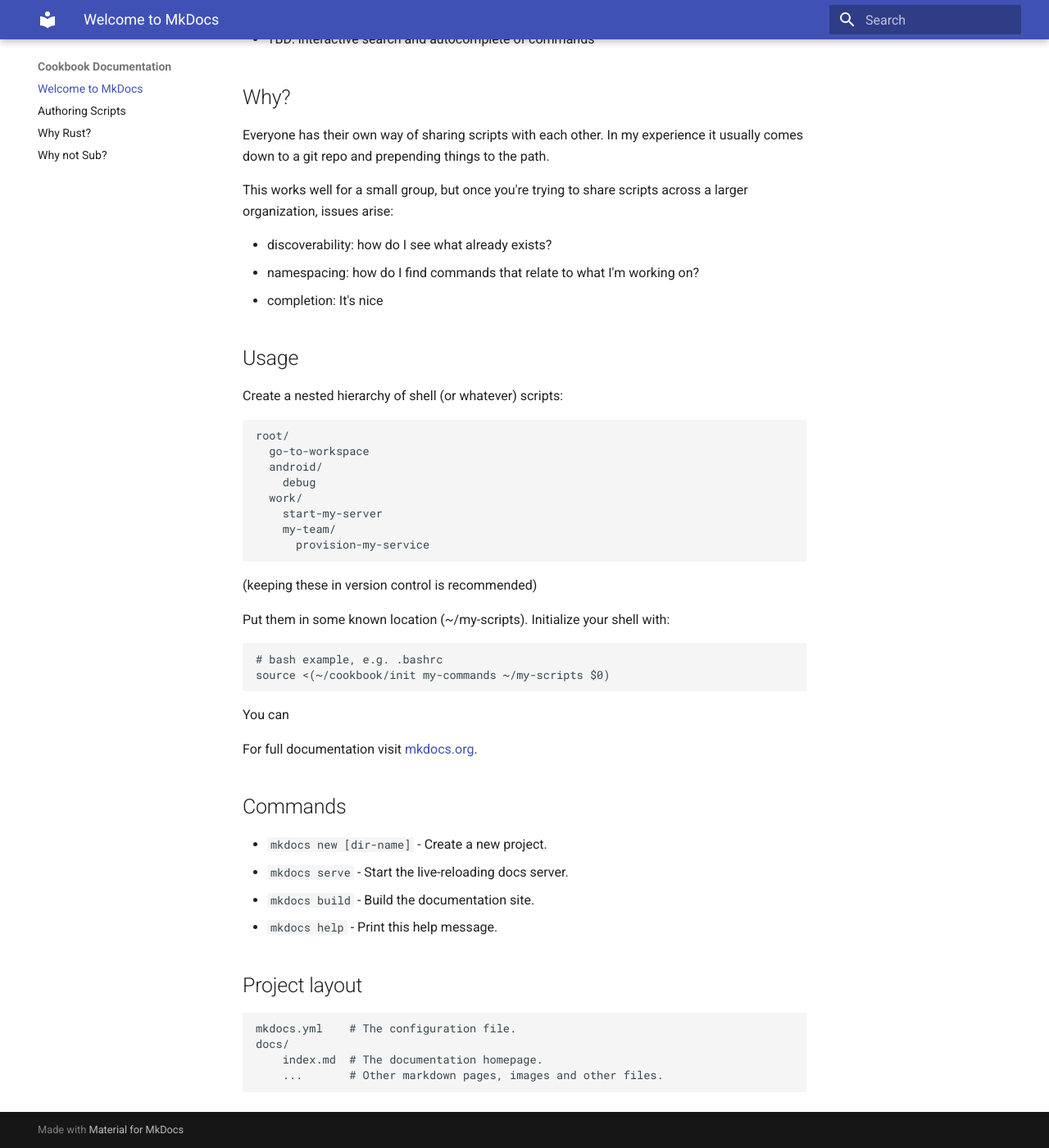
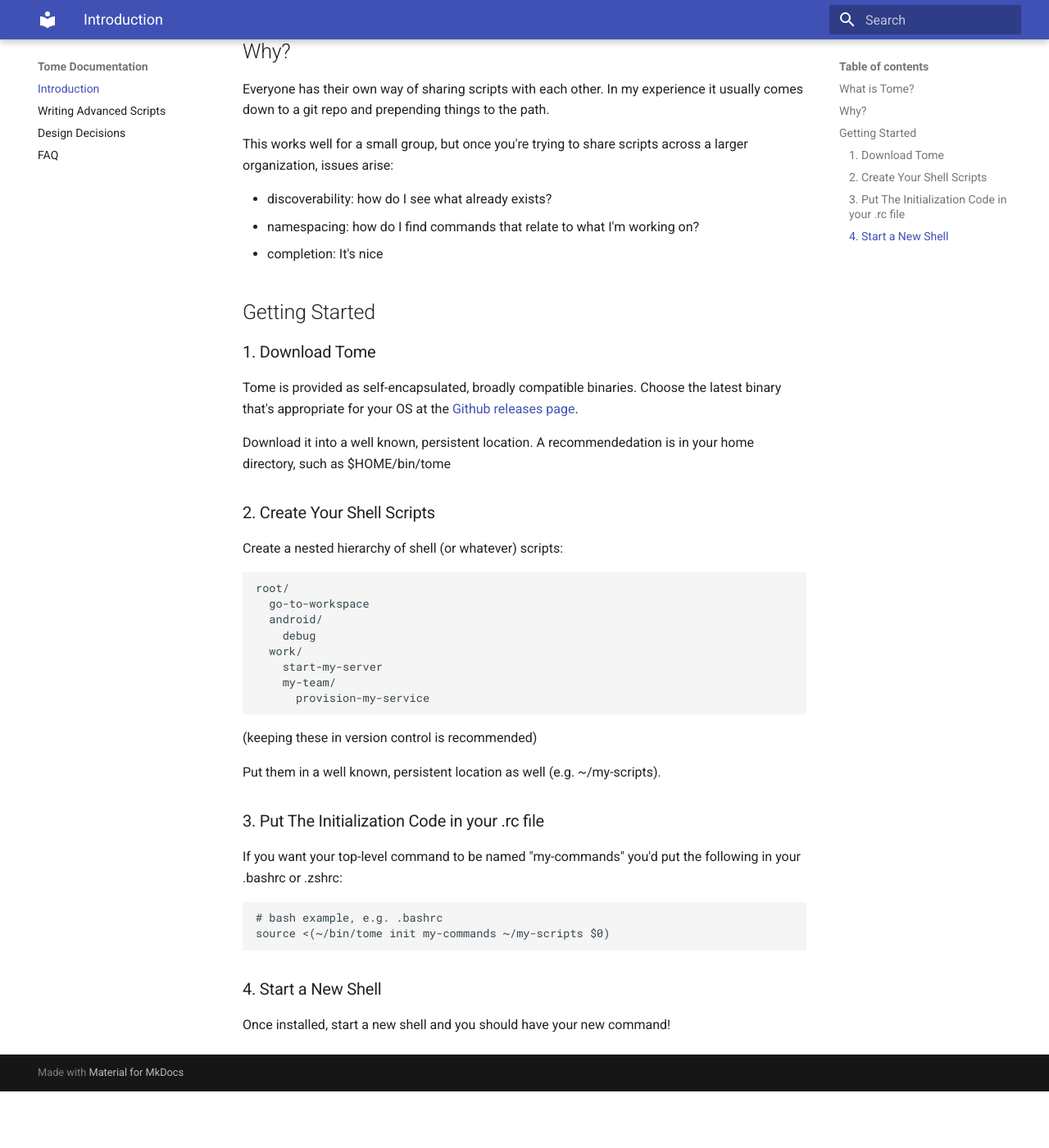
Before and after one commit to toumorokoshi/tome, an MkDocs documentation site: the page built from docs/index.md, in a window 1280 px wide and 1400 px high, scrolled down 859 px. Shown: the whole window at 82% size. Built offline with MkDocs 1.6.1 and Material for MkDocs 9.7.7, drawn with Linux system fonts in a browser that asks for light colours; after the commit the page ends 2190 px from its top, so only the background shows below that; some of the changed text lies outside the part shown.

Commit message:
Rename to tome, improve docs.
Adding hooks for readthedocs integration.

````diff
--- /dev/null
+++ b/.readthedocs.yml
@@ -0,0 +1 @@
+requirements_file: docs/requirements.txt
--- a/Cargo.toml
+++ b/Cargo.toml
@@ -1,5 +1,5 @@
 [package]
-name = "cookbook"
+name = "tome"
 version = "0.1.0"
 authors = ["Yusuke Tsutsumi <yusuke@tsutsumi.io>"]
 edition = "2018"
--- a/docs/authoring-scripts.md
+++ b/docs/authoring-scripts.md
@@ -1,4 +1,4 @@
-# Authoring Scripts
+# Writing Advanced Scripts
 
 Any standard script executable by your shell is supported as is: just put it into the directory hierarchy and you're ready to go.
 
@@ -12,4 +12,16 @@
 
     cb dir_example foo s
 
-Will result in the following being executed ()
+Will result in the following being executed:
+
+    ./examples/dir_example/foo s --complete
+
+Completion should return options for the last argument. More complex completion semantics, such as those offered by zsh, are not current available.
+
+You can see an example (here)[https://github.com/toumorokoshi/tome/blob/master/example/file_example] for more details.
+
+## SOURCE vs executed.
+
+If you want to write a script that modifies your current shell (e.g. navigate to a directory or set environment variables), you can author a script with "# SOURCE" as the first line. In this situation, if the script is invoked, the contents will be sourced instead of executed in a subprocess.
+
+You can see an example (here)[https://github.com/toumorokoshi/tome/blob/master/example/source_example] for more details.
--- /dev/null
+++ b/docs/faq.md
@@ -0,0 +1,26 @@
+# FAQ
+
+## What shells are supported?
+
+currently, bash and zsh are supported. PRs are welcome to support others!
+
+
+## Why not Sub?
+
+Tome is inspired primarily by a basecamp open source project called [sub](https://github.com/basecamp/sub). Tome was designed to improve on a few pieces that sub (as of 2019) left to be desired.
+
+### Namespaced Commands
+
+sub did not allow for namespaced commands (e.g. main-command sub-directory sub-command).
+
+### No Need to Fork
+
+The proper way to create a sub repository was to clone the main one, and start modifying the code to your preference, at the very least adding new commands.
+
+Tome was designed as a standalone executable that can be used to bootstrap the command and provides utilities that enable proper completion and navigation. As such it is possible to update tome and gain new functionality and fixes without merge conflicts.
+
+### Enable Sourcable Scripts
+
+A common usecase I had for sub was shortcutting common directories like ~/Downloads, ~/workspace (or whatever for code). This was not possible in the original sub because it always executed the script, which would affect the process that was spawned, but not the main shell.
+
+The design of tome allows for commands to effectively just be sourced scripts as well. This means that you can build shorcuts that affect and modify the parent environment, like set environment variables for development or navigate to some directory.
--- a/docs/index.md
+++ b/docs/index.md
@@ -1,8 +1,8 @@
-# Welcome to MkDocs
+# Introduction
 
-# Overview
+## What is Tome?
 
-This project attempts to provide easy organization
+Tome provides easy organization
 and execution of collections of command line scripts.
 
 Basically take a directory of scripts like this:
@@ -31,8 +31,8 @@
 
 And add in some features for discoverability:
 
+* tab-completion
 * search all available commands
-* tab-completion
 * TBD: help commands
 * TBD: interactive search and autocomplete of commands
 
@@ -46,7 +46,15 @@
 * namespacing: how do I find commands that relate to what I'm working on?
 * completion: It's nice
 
-## Usage
+## Getting Started
+
+### 1. Download Tome
+
+Tome is provided as self-encapsulated, broadly compatible binaries. Choose the latest binary that's appropriate for your OS at the [Github releases page](https://github.com/toumorokoshi/tome/releases).
+
+Download it into a well known, persistent location. A recommendedation is in your home directory, such as $HOME/bin/tome
+
+### 2. Create Your Shell Scripts
 
 Create a nested hierarchy of shell (or whatever) scripts:
 
@@ -63,33 +71,18 @@
 
 (keeping these in version control is recommended)
 
-Put them in some known location (~/my-scripts). Initialize your shell with:
+Put them in a well known, persistent location as well (e.g. ~/my-scripts).
+
+### 3. Put The Initialization Code in your .rc file
+
+If you want your top-level command
+to be named "my-commands" you'd put the following in your .bashrc or .zshrc:
 
 ```
 # bash example, e.g. .bashrc
-source <(~/cookbook/init my-commands ~/my-scripts $0)
+source <(~/bin/tome init my-commands ~/my-scripts $0)
 ```
 
+### 4. Start a New Shell
 
-
-
-
-
-You can
-
-
-For full documentation visit [mkdocs.org](https://mkdocs.org).
-
-## Commands
-
-* `mkdocs new [dir-name]` - Create a new project.
-* `mkdocs serve` - Start the live-reloading docs server.
-* `mkdocs build` - Build the documentation site.
-* `mkdocs help` - Print this help message.
-
-## Project layout
-
-    mkdocs.yml    # The configuration file.
-    docs/
-        index.md  # The documentation homepage.
-        ...       # Other markdown pages, images and other files.
+Once installed, start a new shell and you should have your new command!
--- /dev/null
+++ b/docs/requirements.txt
@@ -0,0 +1 @@
+mkdocs-material==3.3.0
--- a/docs/why-not-sub.md
+++ /dev/null
@@ -1,19 +0,0 @@
-# Why not Sub?
-
-Cookbook is inspired primarily by a basecamp open source project called [sub](https://github.com/basecamp/sub). Cookbook was designed to improve on a few pieces that sub (as of 2019) left to be desired.
-
-## Namespaced Commands
-
-sub did not allow for namespaced commands (e.g. main-command sub-directory sub-command).
-
-## No Need to Fork
-
-The proper way to create a sub repository was to clone the main one, and start modifying the code to your preference, at the very least adding new commands.
-
-Cookbook was designed as a standalone executable that can be used to bootstrap the command and provides utilities that enable proper completion and navigation. As such it is possible to update cookbook and gain new functionality and fixes without merge conflicts.
-
-## Enable Sourcable Scripts
-
-A common usecase I had for sub was shortcutting common directories like ~/Downloads, ~/workspace (or whatever for code). This was not possible in the original sub because it always executed the script, which would affect the process that was spawned, but not the main shell.
-
-The design of cookbook allows for commands to effectively just be sourced scripts as well. This means that you can build shorcuts that affect and modify the parent environment, like set environment variables for development or navigate to some directory.
--- a/mkdocs.yml
+++ b/mkdocs.yml
@@ -1,4 +1,4 @@
-site_name: Cookbook Documentation
+site_name: Tome Documentation
 # pip install mkdocs-material
 theme:
   name: material
````
Also changed, not shown: README.md (+3 -14 lines), docs/design-decisions.md (+7 -3 lines), 3 other files.
